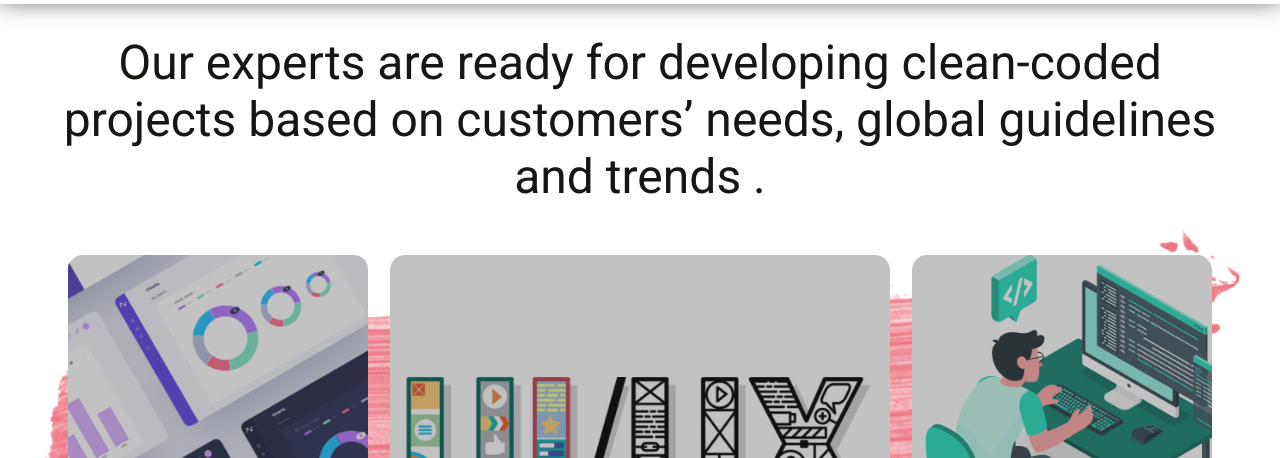
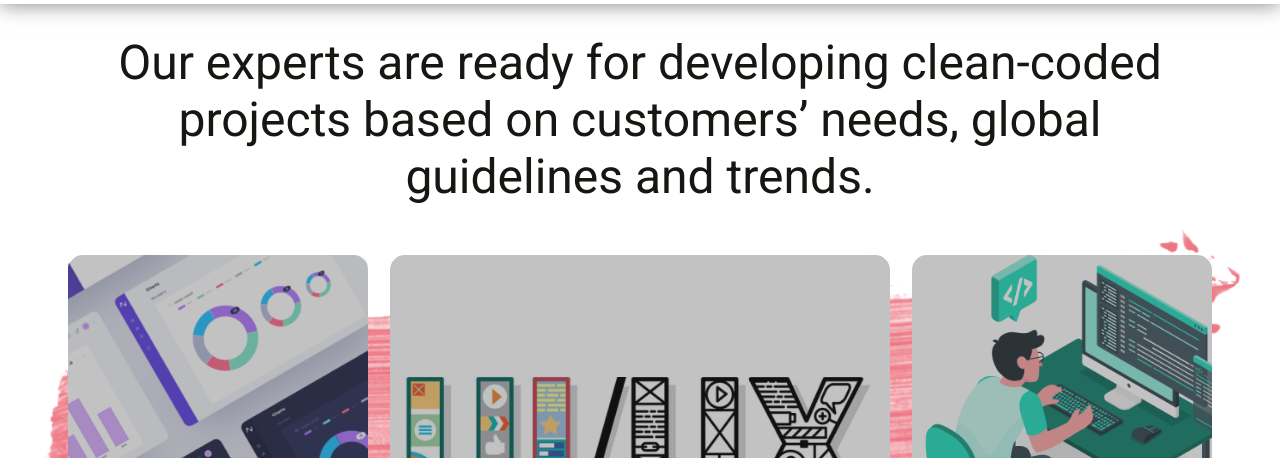
Before and after one commit to Zayac11/KwuH, a plain HTML site: page index.html in a window 1280 px wide. Shown: the part 76-534 px from the top of the page. Drawn offline with nearby package versions, Linux system fonts and the light colour scheme.

Commit message:
update home page

```diff
--- a/style.css
+++ b/style.css
@@ -127,12 +127,16 @@ a {
 
 /*Home*/
 
+.home {
+    height: 100vh;
+}
+
 .content_title {
     position: relative;
     z-index: 1;
     color: #151812;
     margin: 30px auto 0;
-    width: 100%;
+    width: 95%;
     text-align: center;
     font-size: 48px;
     font-weight: 400;
```
Also changed, not shown: index.html (+1 -1 lines).
